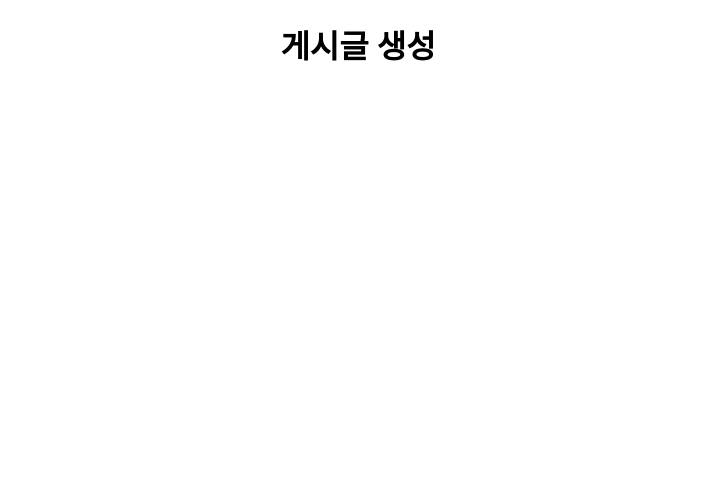
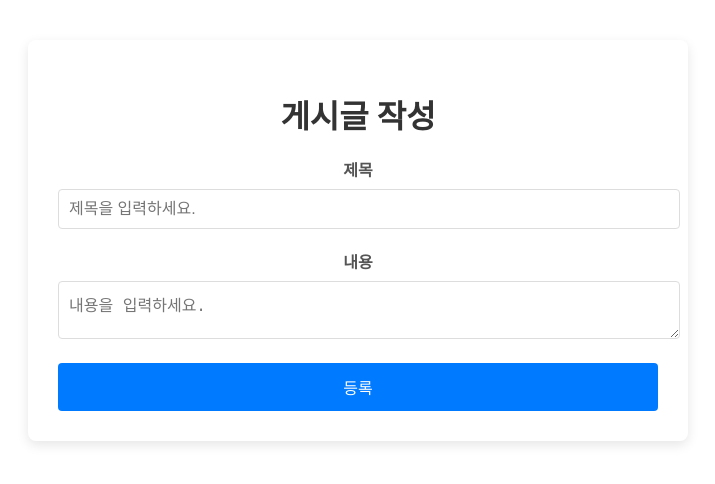
Before and after one commit to changhui98/simpleboard.frontend, a React (Create React App) app: page /create in a window 1280 px wide. Shown: the top 484 px of the page, without its empty margins (282-997 px from the left). Built offline with nearby package versions, Linux system fonts and the light colour scheme.

Commit message:
Feat : 게시글 작성 페이지 생성 및 css

```diff
--- a/src/CreatePost.js
+++ b/src/CreatePost.js
@@ -1,9 +1,22 @@
+import "./css/create.css";
+
 let CreatePost = () => {
   return (
-      <div>
-        <h1>게시글 생성</h1>
+      <div className={"create-post-container"}>
+        <h1 className={"create-post-title"}>게시글 작성</h1>
+        <form className={"create-post-form"}>
+          <div className={"form-group"}>
+            <label htmlFor={"title"}>제목</label>
+            <input id={"title"} type={"text"} placeholder={"제목을 입력하세요."} />
+          </div>
+          <div className={"form-group"}>
+            <label htmlFor={"content"}>내용</label>
+            <textarea id={"content"} placeholder={"내용을 입력하세요."}></textarea>
+          </div>
+          <button type={"submit"} className={"submit-button"}>등록</button>
+        </form>
       </div>
-  )
+  );
 }
 
 export default CreatePost;
--- /dev/null
+++ b/src/css/create.css
@@ -0,0 +1,62 @@
+.create-post-container {
+  max-width: 600px;
+  margin: 40px auto;
+  padding: 30px;
+  background: #fff;
+  border-radius: 8px;
+  box-shadow: 0 4px 12px rgba(0, 0, 0, 0.1);
+}
+
+.create-post-title {
+  text-align: center;
+  color: #333;
+  margin-bottom: 20px;
+  font-size: 2rem;
+}
+
+.create-post-form {
+  display: flex;
+  flex-direction: column;
+}
+
+.form-group {
+  margin-bottom: 20px;
+}
+
+.form-group label {
+  display: block;
+  font-weight: bold;
+  margin-bottom: 8px;
+  color: #555;
+}
+
+.form-group input,
+.form-group textarea {
+  width: 100%;
+  padding: 10px;
+  border: 1px solid #ddd;
+  border-radius: 4px;
+  font-size: 1rem;
+}
+
+.form-group input:focus,
+.form-group textarea:focus {
+  outline: none;
+  border-color: #007BFF;
+  box-shadow: 0 0 5px rgba(0, 123, 255, 0.3);
+}
+
+.submit-button {
+  background: #007BFF;
+  color: #fff;
+  border: none;
+  padding: 12px;
+  border-radius: 4px;
+  cursor: pointer;
+  font-size: 1rem;
+  transition: background 0.3s;
+}
+
+.submit-button:hover {
+  background: #0056b3;
+}
```
